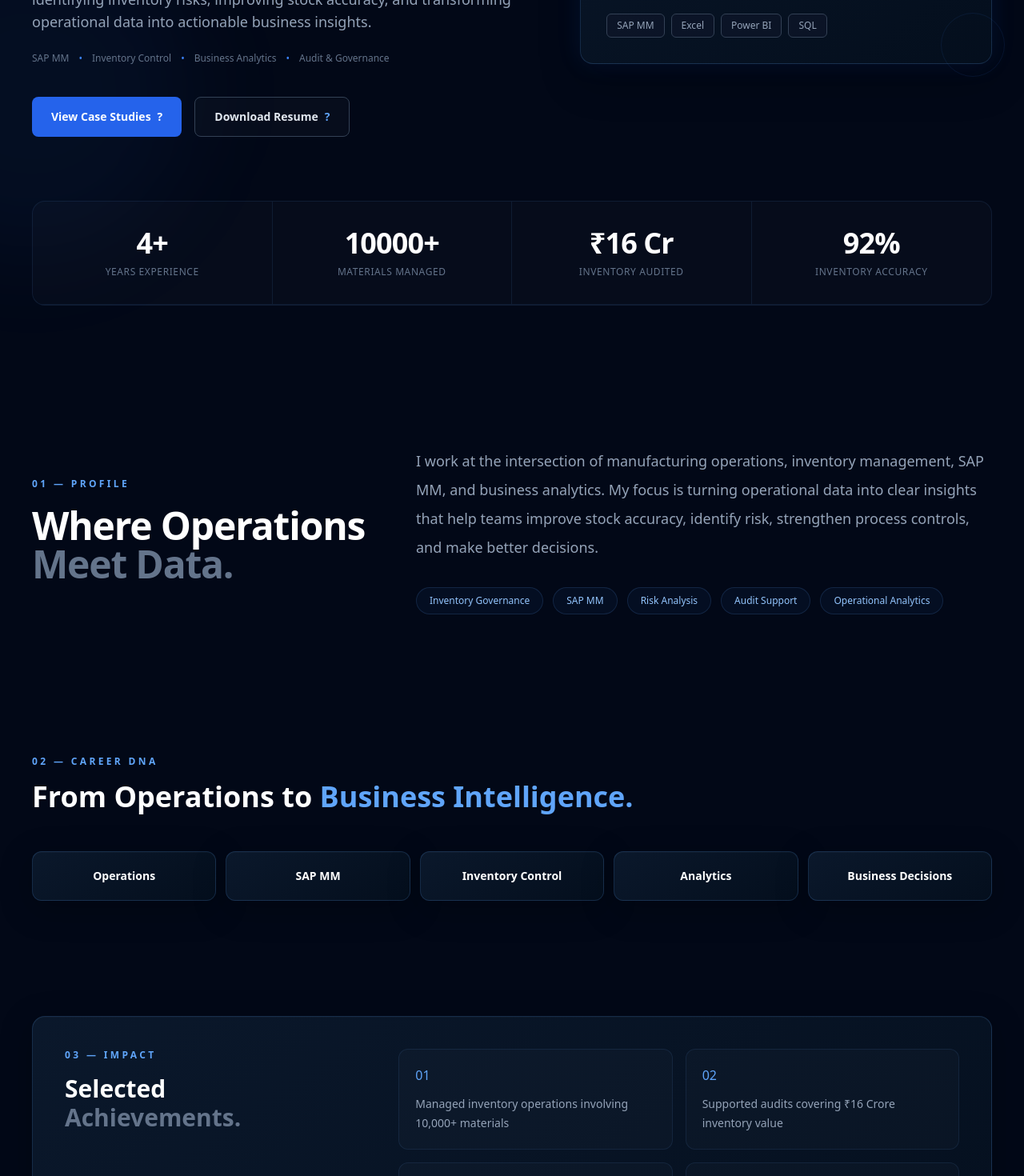
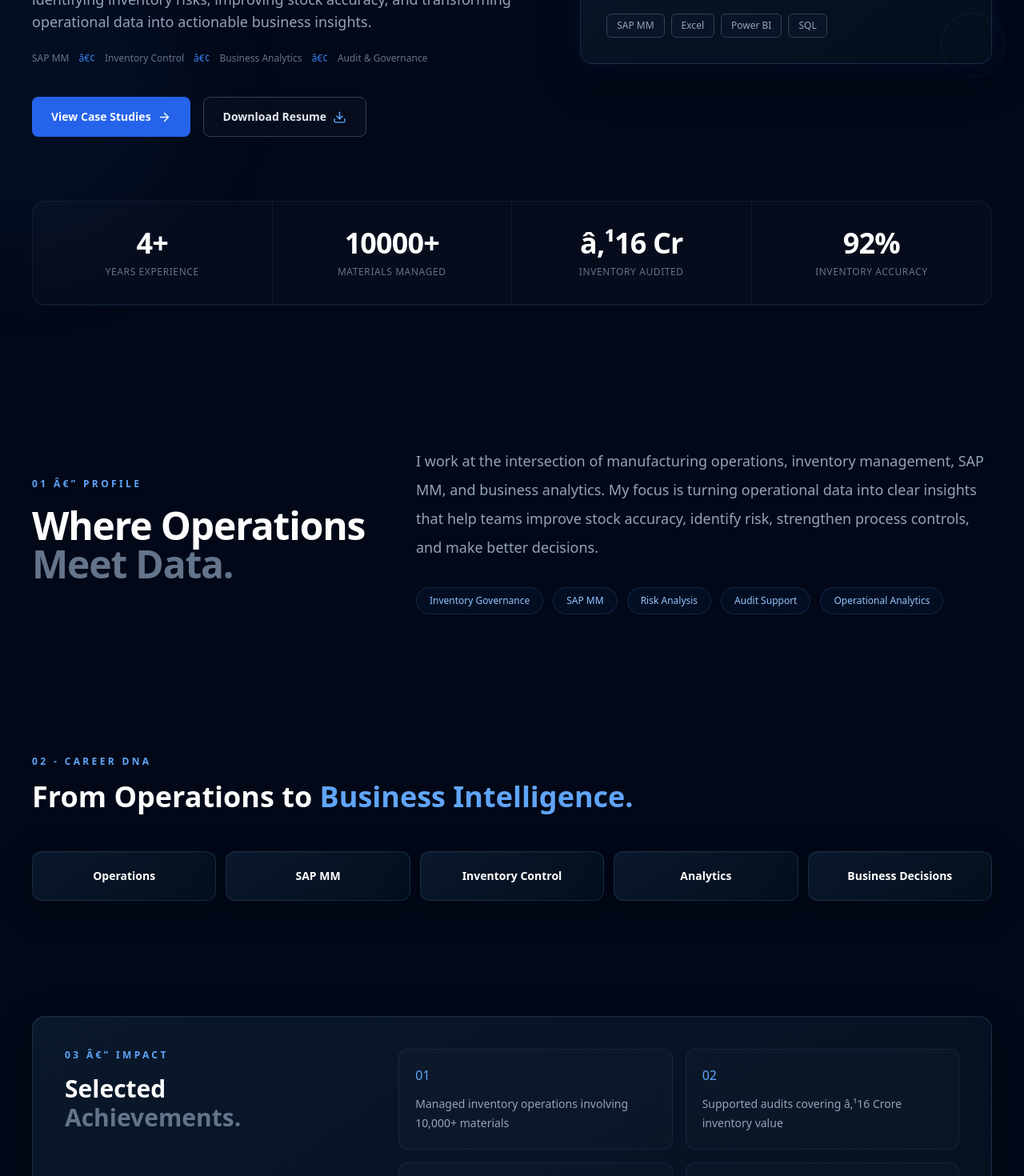
Before and after one commit to SakthiSivakumar-io/SakthiSivakumar-io.github.io, a React (Vite) app: page / in a window 1280 px wide. Shown: the part 660-2130 px from the top of the page at 80% size. Built offline with nearby package versions, Linux system fonts and the light colour scheme; the HTML template or start-up script is replaced by a standard one.

Commit message:
Fix homepage mobile icons and career DNA

```diff
--- a/src/pages/HomePage.tsx
+++ b/src/pages/HomePage.tsx
@@ -1,6 +1,7 @@
 import PageWrapper from "../components/PageWrapper";
 import { motion } from "framer-motion";
 import CountUp from "../components/CountUp";
+import { ArrowRight, Download, BriefcaseBusiness, Database, ShieldCheck, ChartNoAxesCombined, Target } from "lucide-react";
 
 export default function HomePage({
   setCurrentPage,
@@ -69,11 +70,11 @@ export default function HomePage({
               className="mt-6 flex flex-wrap items-center gap-3 text-xs font-medium text-slate-500"
             >
               <span>SAP MM</span>
-              <span className="text-blue-500">•</span>
+              <span className="text-blue-500">â€¢</span>
               <span>Inventory Control</span>
-              <span className="text-blue-500">•</span>
+              <span className="text-blue-500">â€¢</span>
               <span>Business Analytics</span>
-              <span className="text-blue-500">•</span>
+              <span className="text-blue-500">â€¢</span>
               <span>Audit & Governance</span>
             </motion.div>
 
@@ -91,8 +92,7 @@ export default function HomePage({
               >
                 View Case Studies
                 <span className="transition-transform duration-300 group-hover:translate-x-1">
-                  ?
-                </span>
+                  <ArrowRight size={17} strokeWidth={2} aria-hidden="true" className="transition-transform duration-300 group-hover:translate-x-1" /></span>
               </button>
 
               <button
@@ -100,7 +100,12 @@ export default function HomePage({
                 className="inline-flex items-center gap-2 rounded-lg border border-slate-700 bg-white/[0.02] px-6 py-3.5 text-sm font-semibold text-slate-200 transition-all duration-300 hover:-translate-y-0.5 hover:border-blue-500/40 hover:bg-blue-500/5"
               >
                 Download Resume
-                <span className="text-blue-400">?</span>
+                <Download
+                  size={17}
+                  strokeWidth={2}
+                  aria-hidden="true"
+                  className="text-blue-400"
+                />
               </button>
             </motion.div>
           </div>
@@ -183,7 +188,7 @@ export default function HomePage({
                     Audit Exposure
                   </p>
                   <p className="mt-2 text-2xl font-bold text-white">
-                    ₹16 Cr
+                    â‚¹16 Cr
                   </p>
                   <p className="mt-1 text-xs text-slate-500">
                     Inventory value
@@ -248,7 +253,7 @@ export default function HomePage({
 
             <KPI
               value={16}
-              prefix="₹"
+              prefix="â‚¹"
               suffix=" Cr"
               label="Inventory Audited"
             />
@@ -268,7 +273,7 @@ export default function HomePage({
 
             <div>
               <p className="text-xs font-semibold uppercase tracking-[0.28em] text-blue-400">
-                01 — Profile
+                01 â€” Profile
               </p>
 
               <h2 className="mt-5 text-4xl font-bold tracking-tight text-white sm:text-5xl">
@@ -313,7 +318,7 @@ export default function HomePage({
         <section className="relative mx-auto max-w-7xl px-6 py-20 lg:px-10">
           <div className="mb-12">
             <p className="text-xs font-semibold uppercase tracking-[0.28em] text-blue-400">
-              02 — Career DNA
+              02 - Career DNA
             </p>
 
             <h2 className="mt-4 text-3xl font-bold text-white sm:text-4xl">
@@ -349,8 +354,7 @@ export default function HomePage({
 
                 {index < 4 && (
                   <p className="mt-3 text-blue-500 md:hidden">
-                    ?
-                  </p>
+                    <ArrowRight size={18} strokeWidth={2} aria-hidden="true" className="mx-auto" /></p>
                 )}
               </motion.div>
             ))}
@@ -366,7 +370,7 @@ export default function HomePage({
 
               <div>
                 <p className="text-xs font-semibold uppercase tracking-[0.28em] text-blue-400">
-                  03 — Impact
+                  03 â€” Impact
                 </p>
 
                 <h2 className="mt-4 text-3xl font-bold text-white">
@@ -380,7 +384,7 @@ export default function HomePage({
               <div className="grid gap-4 sm:grid-cols-2">
                 {[
                   "Managed inventory operations involving 10,000+ materials",
-                  "Supported audits covering ₹16 Crore inventory value",
+                  "Supported audits covering â‚¹16 Crore inventory value",
                   "Improved inventory accuracy through variance investigations",
                   "Built analytical dashboards for operational reporting",
                   "Identified process control failures impacting stock accuracy",
```
